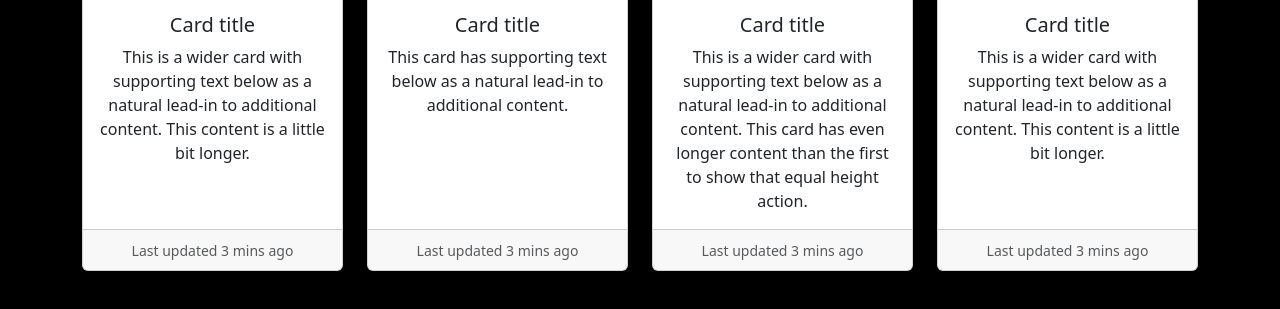
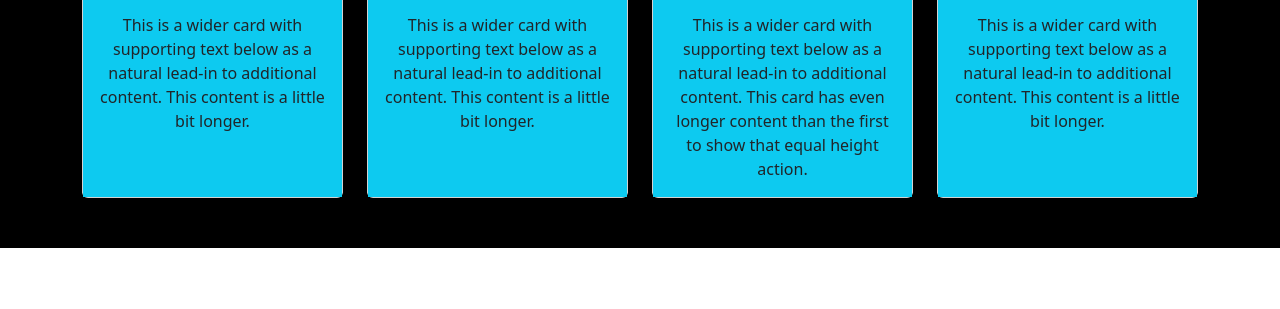
Before and after one commit to elrooro1/prueba-viajes-chile, a plain HTML site: page index.html in a window 1280 px wide. Shown: the part 1840-2149 px from the top of the page. After the commit the page ends 2088 px from the top, so only its background shows below. Drawn offline with nearby package versions, Linux system fonts and the light colour scheme; a script that the page names is missing.

Commit message:
cambiando el color de las card

```diff
--- a/assets/css/style.css
+++ b/assets/css/style.css
@@ -9,4 +9,4 @@
     color: #fff;
     text-align: center;
     padding: 50px;
-   }
+}
--- a/index.html
+++ b/index.html
@@ -105,49 +105,41 @@
             <div class="col">
                 <div class="card h-100">
                     <img src="assets/img/card1.jpg" class="card-img-top" alt="...">
-                    <div class="card-body">
-                        <h5 class="card-title">Card title</h5>
+                    <div class="card-body  bg-info">
+
                         <p class="card-text">This is a wider card with supporting text below as a natural lead-in to additional content. This content is a little bit longer.</p>
                     </div>
-                    <div class="card-footer">
-                        <small class="text-body-secondary">Last updated 3 mins ago</small>
-                    </div>
+
                 </div>
             </div>
             <div class="col">
                 <div class="card h-100">
                     <img src="assets/img/card2.jpg" class="card-img-top" alt="...">
-                    <div class="card-body">
-                        <h5 class="card-title">Card title</h5>
-                        <p class="card-text">This card has supporting text below as a natural lead-in to additional content.</p>
+                    <div class="card-body  bg-info">
+
+                        <p class="card-text">This is a wider card with supporting text below as a natural lead-in to additional content. This content is a little bit longer.</p>
                     </div>
-                    <div class="card-footer">
-                        <small class="text-body-secondary">Last updated 3 mins ago</small>
-                    </div>
+
                 </div>
             </div>
             <div class="col">
                 <div class="card h-100">
                     <img src="assets/img/card3.jpg" class="card-img-top" alt="...">
-                    <div class="card-body">
-                        <h5 class="card-title">Card title</h5>
-                        <p class="card-text">This is a wider card with supporting text below as a natural lead-in to additional content. This card has even longer content than the first to show that equal height action.</p>
+                    <div class="card-body bg-info">
+
+                        <p class="card-text ">This is a wider card with supporting text below as a natural lead-in to additional content. This card has even longer content than the first to show that equal height action.</p>
                     </div>
-                    <div class="card-footer">
-                        <small class="text-body-secondary">Last updated 3 mins ago</small>
-                    </div>
+
                 </div>
             </div>
             <div class="col">
                 <div class="card h-100">
                     <img src="assets/img/card4.jpg" class="card-img-top" alt="...">
-                    <div class="card-body">
-                        <h5 class="card-title">Card title</h5>
+                    <div class="card-body bg-info">
+
                         <p class="card-text">This is a wider card with supporting text below as a natural lead-in to additional content. This content is a little bit longer.</p>
                     </div>
-                    <div class="card-footer">
-                        <small class="text-body-secondary">Last updated 3 mins ago</small>
-                    </div>
+
                 </div>
             </div>
         </div>
```
